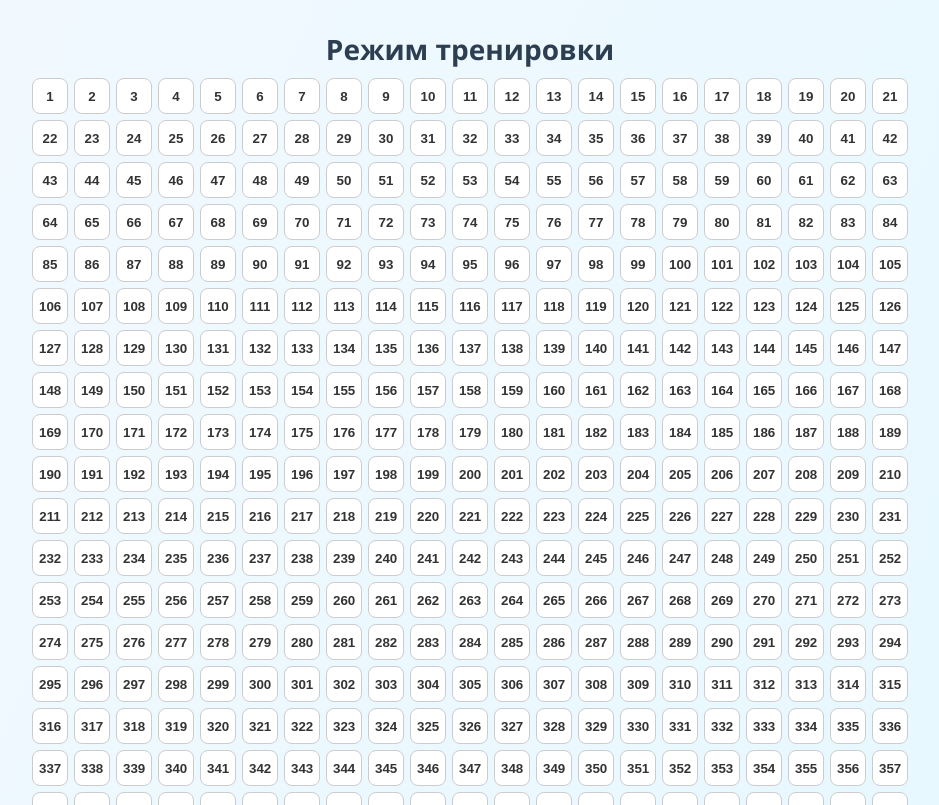
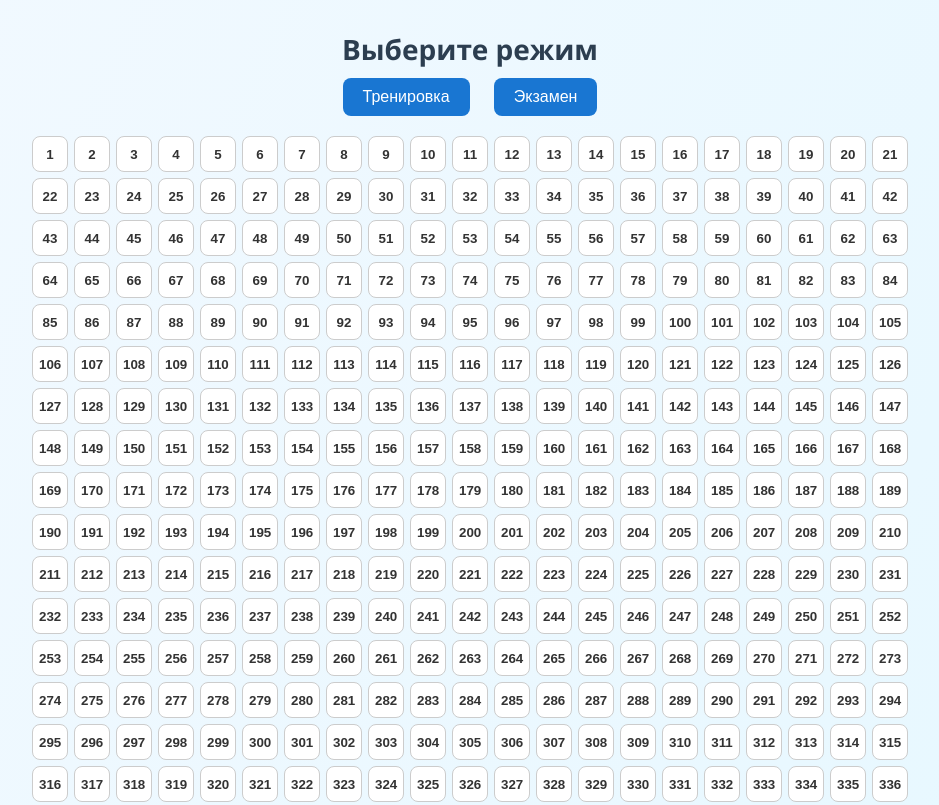
Before and after one commit to basefugaaa/test-training, a plain HTML site: page index.html in a window 1280 px wide. Shown: the top 805 px of the page, without its empty margins (170-1109 px from the left). Drawn offline with Linux system fonts and the light colour scheme.

Commit message:
Update index.html

```diff
--- a/index.html
+++ b/index.html
@@ -19,6 +19,26 @@
       margin: 30px 0 10px;
       color: #2c3e50;
       font-size: 28px;
+    }
+
+    .mode-buttons {
+      margin-bottom: 20px;
+    }
+
+    .mode-buttons button {
+      padding: 10px 20px;
+      margin: 0 10px;
+      font-size: 16px;
+      border-radius: 8px;
+      border: none;
+      background-color: #1976d2;
+      color: white;
+      cursor: pointer;
+      transition: background-color 0.3s ease;
+    }
+
+    .mode-buttons button:hover {
+      background-color: #0d47a1;
     }
 
     .grid {
@@ -56,7 +76,7 @@
       border-color: #e57373;
     }
 
-    #quiz {
+    #quiz, #exam-block {
       background: #ffffff;
       padding: 30px;
       border-radius: 16px;
@@ -130,8 +150,15 @@
 </head>
 <body>
 
-<h1>Режим тренировки</h1>
+<h1 id="page-title">Выберите режим</h1>
 
+<div class="mode-buttons">
+  <button onclick="showTraining()">Тренировка</button>
+  <button onclick="showExam()">Экзамен</button>
+</div>
+
+<!-- 🔹 Тренировка -->
+<div id="training-mode">
   <div class="grid" id="question-grid"></div>
 
   <div id="quiz">
@@ -142,8 +169,19 @@
   </div>
 
   <div class="summary" id="summary"></div>
+</div>
+
+<!-- 🔸 Экзамен -->
+<div id="exam-mode" style="display: none;">
+  <div id="exam-block">
+    <div id="exam-timer" style="font-size: 20px; font-weight: bold; margin-bottom: 15px;">Осталось: 12:00</div>
+    <div class="question" id="exam-question">Загрузка...</div>
+    <div class="options" id="exam-options"></div>
+    <button onclick="submitExam()" id="submit-exam" style="margin-top: 20px;">Завершить досрочно</button>
+    <div class="summary" id="exam-summary" style="margin-top: 30px;"></div>
+  </div>
+</div>
 
 <script src="app.js"></script>
-
 </body>
 </html>
```
Lines whose indentation alone changed are shown as unchanged.
